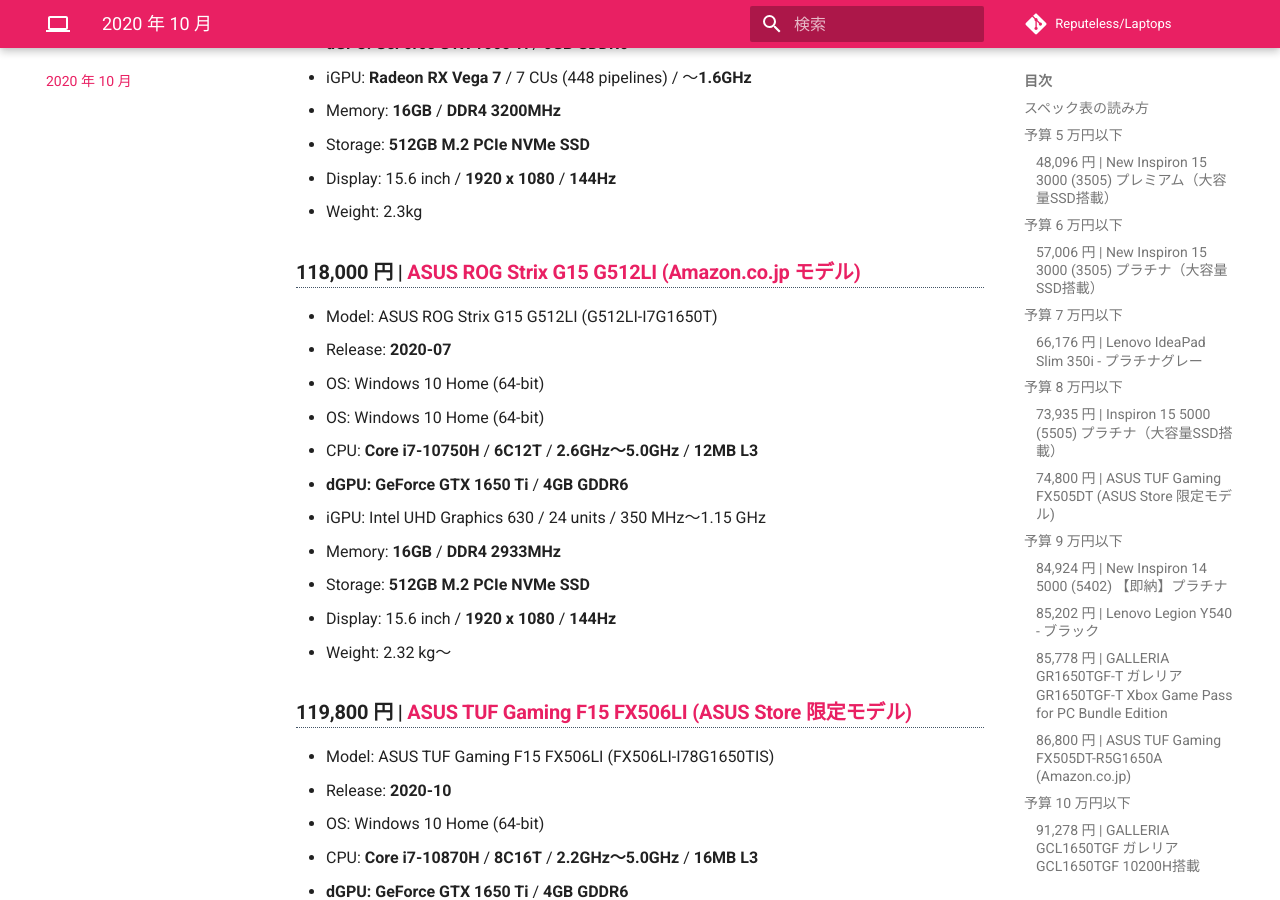
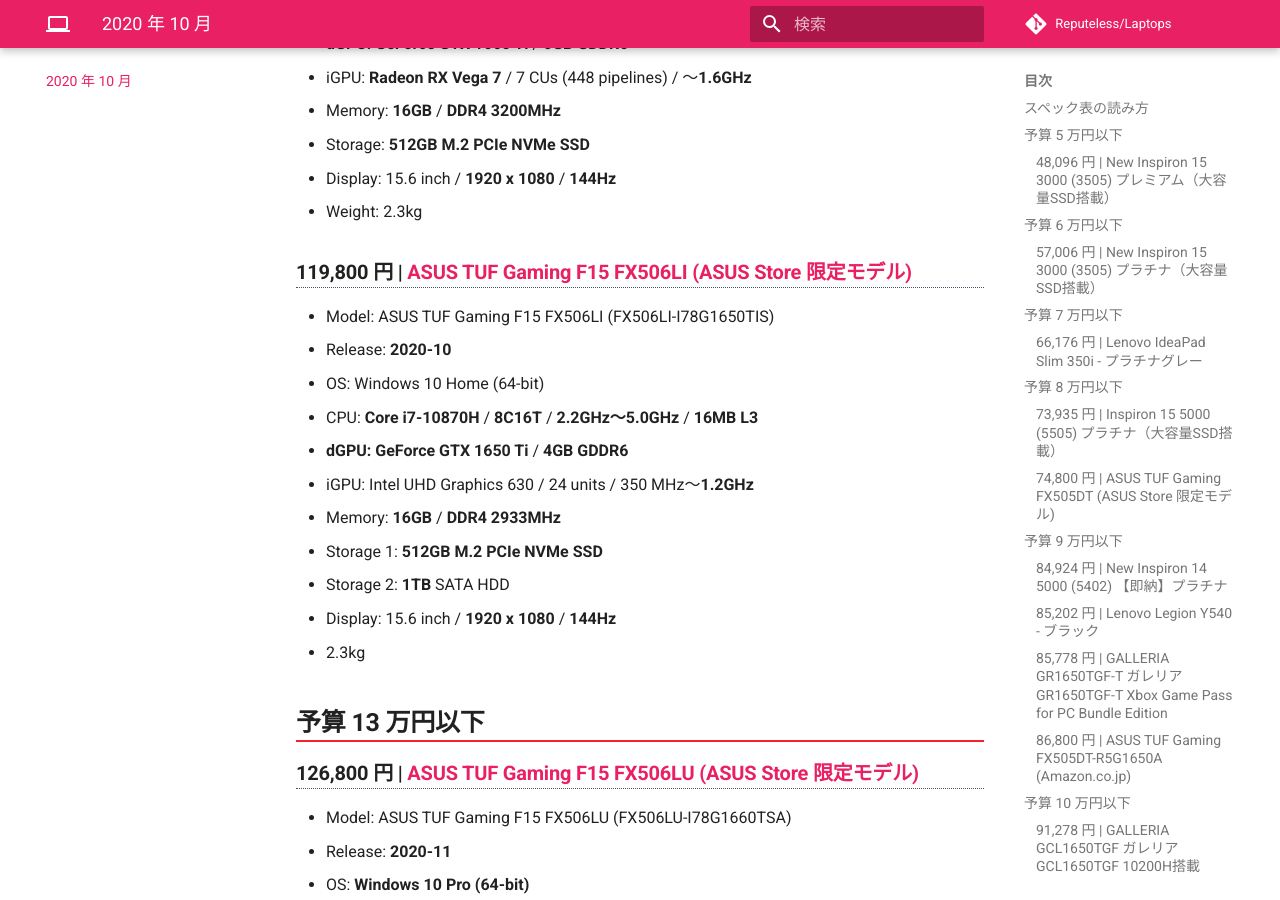
Before and after one commit to notebookjp/notebookjp.docs, an MkDocs documentation site: the page built from docs/index.md, in a window 1280 px wide and 900 px high, scrolled down 7588 px. Built offline with MkDocs 1.6.1 and Material for MkDocs 9.7.7, drawn with Linux system fonts in a browser that asks for light colours; nearby versions of some CDN libraries; comment, search, counter and statistics services are not loaded.

Commit message:
Update index.md

```diff
--- a/docs/index.md
+++ b/docs/index.md
@@ -245,20 +245,6 @@
 - Display: 15.6 inch / **1920 x 1080** / **144Hz**
 - Weight: 2.3kg
 
-### 118,000 円 | [ASUS ROG Strix G15 G512LI (Amazon.co.jp モデル)](https://amzn.to/3qUHn29)
-
-- Model: ASUS ROG Strix G15 G512LI (G512LI-I7G1650T)
-- Release: **2020-07**
-- OS: Windows 10 Home (64-bit)
-- OS: Windows 10 Home (64-bit)
-- CPU: **Core i7-10750H** / **6C12T** / **2.6GHz～5.0GHz** / **12MB L3**
-- **dGPU:** **GeForce GTX 1650 Ti** / **4GB GDDR6**
-- iGPU: Intel UHD Graphics 630 / 24 units / 350 MHz～1.15 GHz
-- Memory: **16GB** / **DDR4 2933MHz**
-- Storage: **512GB M.2 PCIe NVMe SSD**
-- Display: 15.6 inch / **1920 x 1080** / **144Hz**
-- Weight: 2.32 kg～
-
 ### 119,800 円 | [ASUS TUF Gaming F15 FX506LI (ASUS Store 限定モデル)](https://jp.store.asus.com/store/asusjp/ja_JP/pd/productID.5453221600/varProductID.5453221600/categoryID.4961783800)
 
 - Model: ASUS TUF Gaming F15 FX506LI (FX506LI-I78G1650TIS)
```
